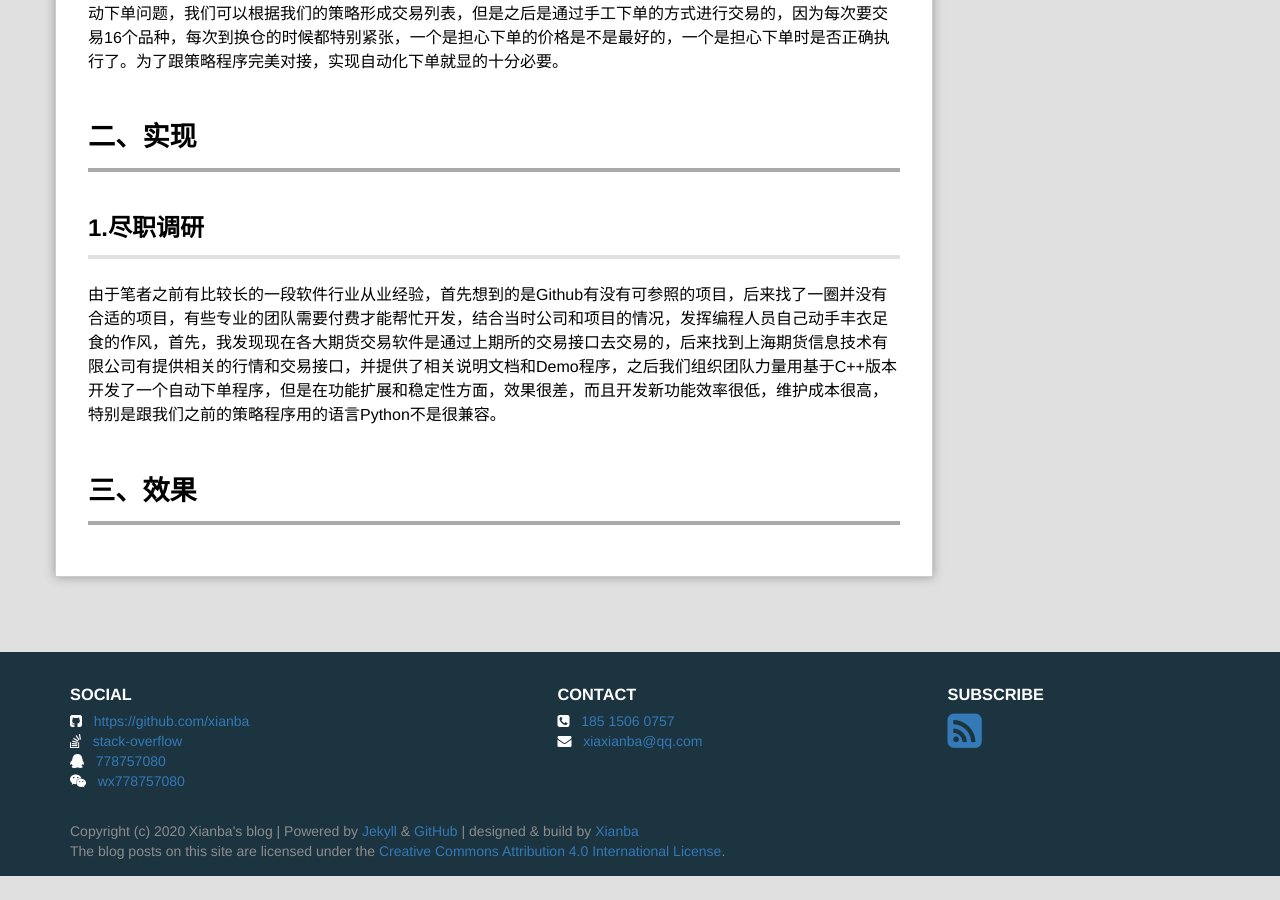
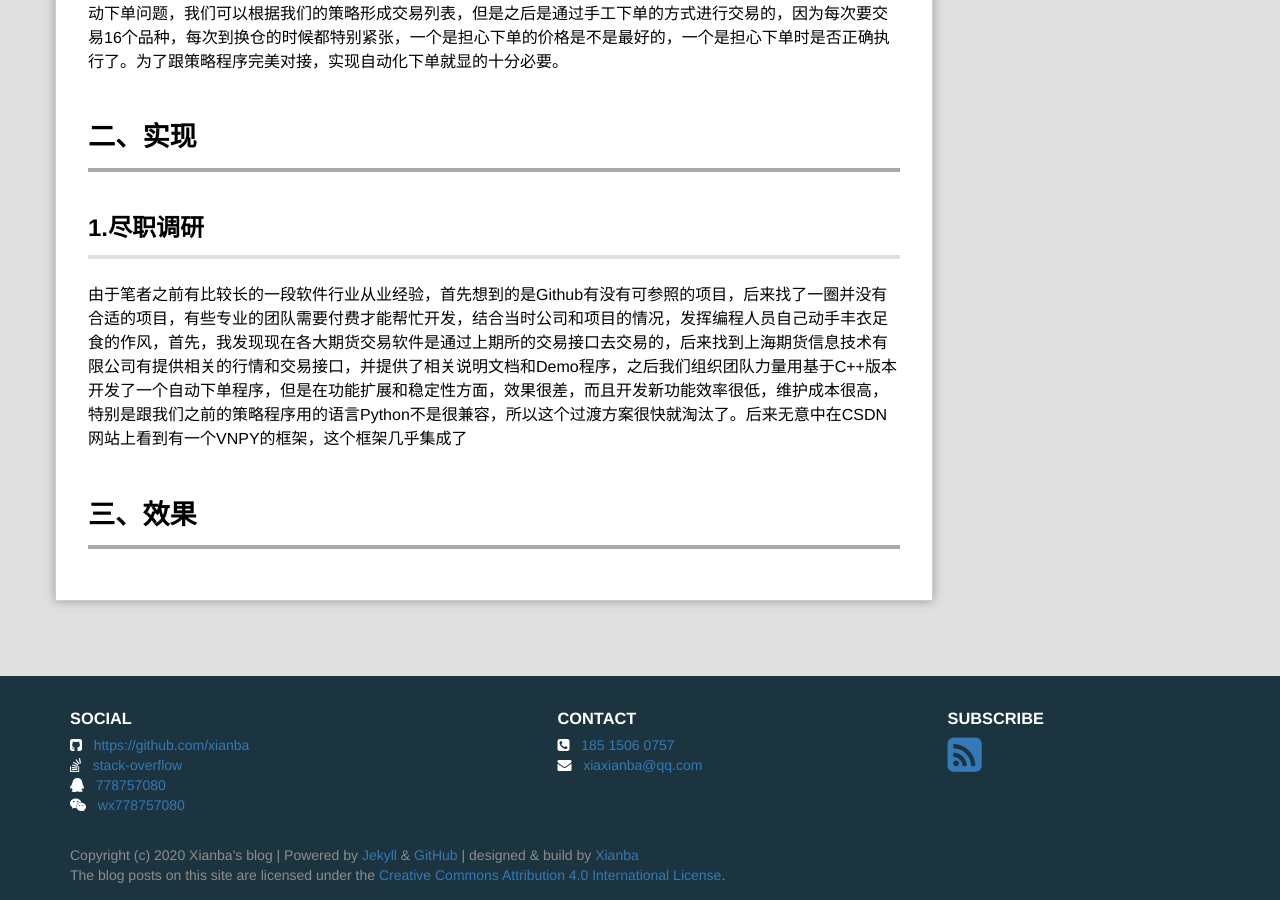
Before and after one commit to xianba/xianba.github.com, a Jekyll site: the page built from _posts/2018-05-30-CTA autotrade program.md, in a window 1280 px wide and 900 px high, scrolled down 770 px. Built offline with Jekyll 4.4.1, drawn with Linux system fonts in a browser that asks for light colours; comment, search, counter and statistics services are not loaded; before the commit the page ends 1646 px from its top, so only the background shows below that.

Commit message:
Update 2018-05-30-CTA autotrade program.md

```diff
--- a/_posts/2018-05-30-CTA autotrade program.md
+++ b/_posts/2018-05-30-CTA autotrade program.md
@@ -13,6 +13,6 @@ excerpt: "程序化交易在当今的市场上已经越来越频繁，特别对
 
 # 二、实现
 ## 1.尽职调研
-由于笔者之前有比较长的一段软件行业从业经验，首先想到的是Github有没有可参照的项目，后来找了一圈并没有合适的项目，有些专业的团队需要付费才能帮忙开发，结合当时公司和项目的情况，发挥编程人员自己动手丰衣足食的作风，首先，我发现现在各大期货交易软件是通过上期所的交易接口去交易的，后来找到上海期货信息技术有限公司有提供相关的行情和交易接口，并提供了相关说明文档和Demo程序，之后我们组织团队力量用基于C++版本开发了一个自动下单程序，但是在功能扩展和稳定性方面，效果很差，而且开发新功能效率很低，维护成本很高，特别是跟我们之前的策略程序用的语言Python不是很兼容。
+由于笔者之前有比较长的一段软件行业从业经验，首先想到的是Github有没有可参照的项目，后来找了一圈并没有合适的项目，有些专业的团队需要付费才能帮忙开发，结合当时公司和项目的情况，发挥编程人员自己动手丰衣足食的作风，首先，我发现现在各大期货交易软件是通过上期所的交易接口去交易的，后来找到上海期货信息技术有限公司有提供相关的行情和交易接口，并提供了相关说明文档和Demo程序，之后我们组织团队力量用基于C++版本开发了一个自动下单程序，但是在功能扩展和稳定性方面，效果很差，而且开发新功能效率很低，维护成本很高，特别是跟我们之前的策略程序用的语言Python不是很兼容，所以这个过渡方案很快就淘汰了。后来无意中在CSDN网站上看到有一个VNPY的框架，这个框架几乎集成了
 
 # 三、效果
```
